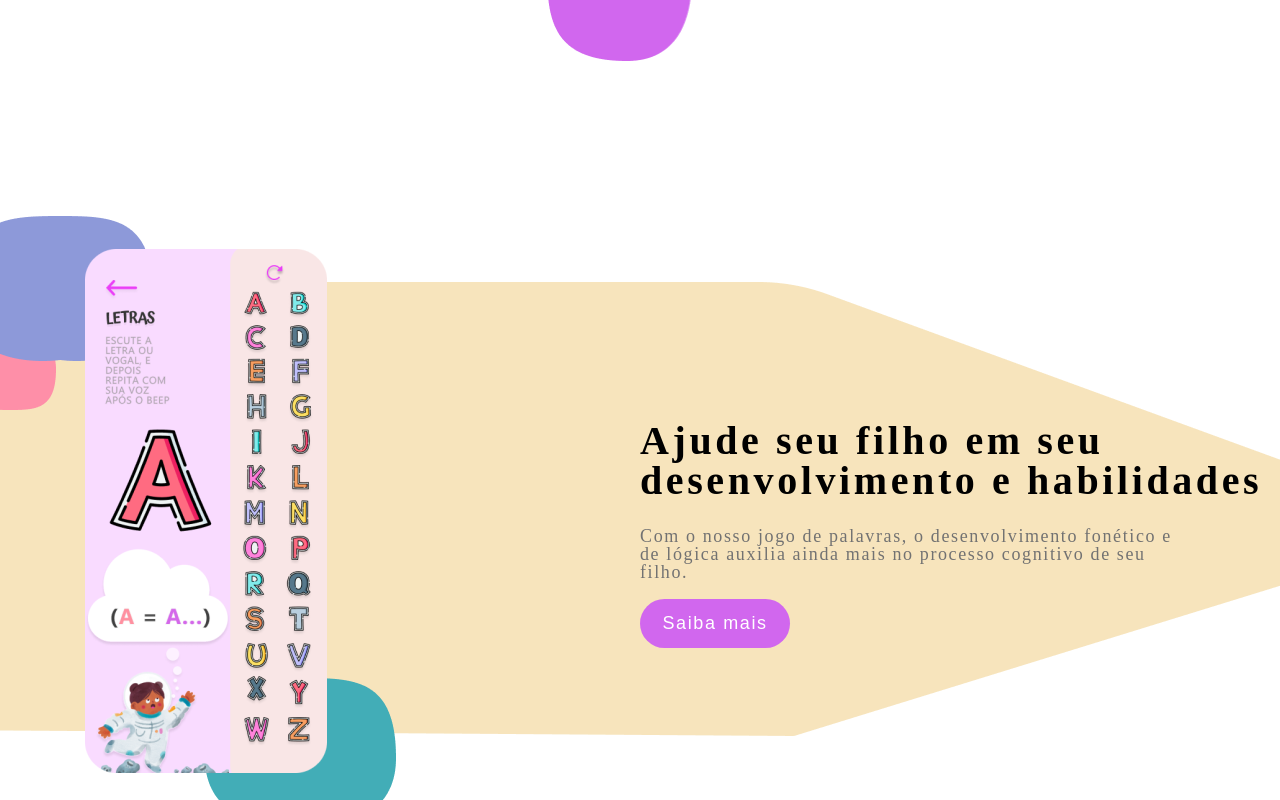
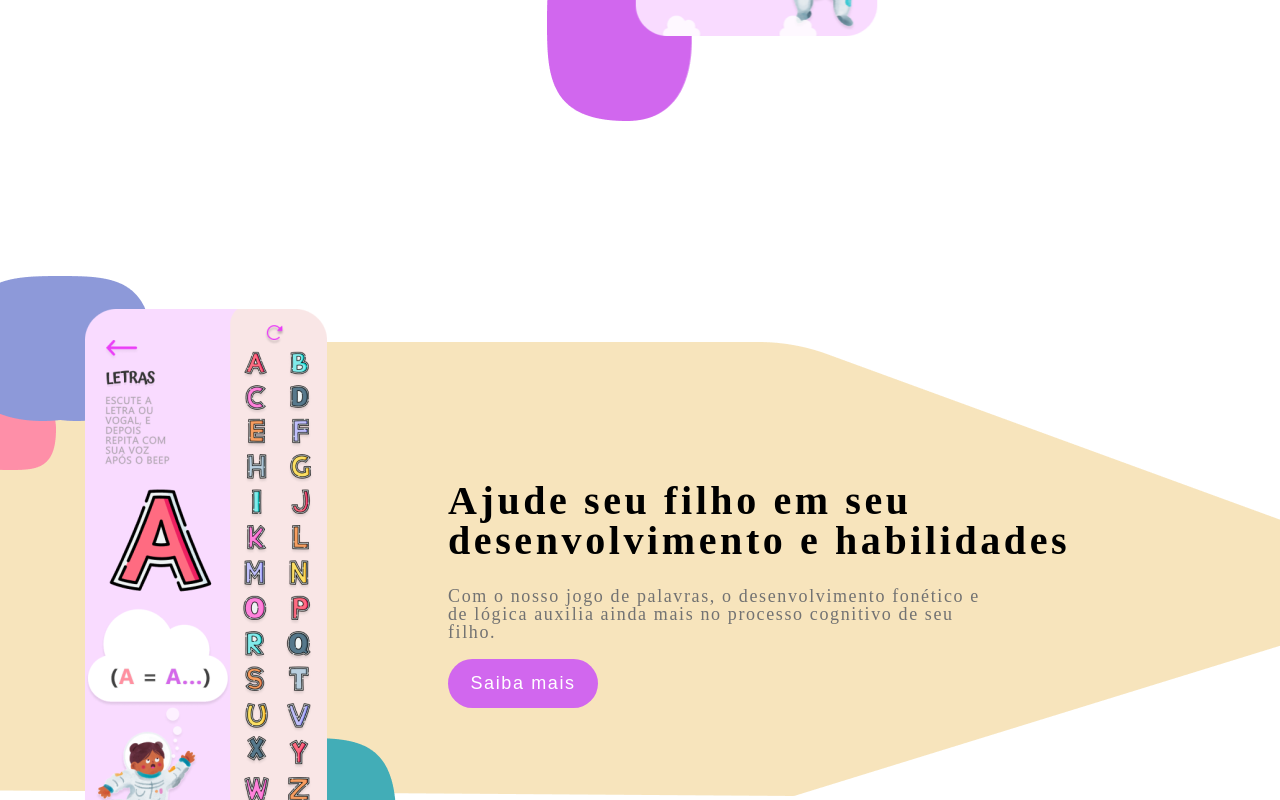
Before and after one commit to Brvnaxs/sunny-landing-page, a React (Vite) app: page / in a window 1280 px wide. Shown: the part 1540-2340 px from the top of the page. Built offline with nearby package versions, Linux system fonts and the light colour scheme; a web font is replaced by a local one.

Commit message:
atualiza

```diff
--- a/src/sections/home/styles.css
+++ b/src/sections/home/styles.css
@@ -3,6 +3,7 @@
     flex-direction: column;
     width: 100vw;
     background: linear-gradient(180deg, #F2C7EA -16.64%, rgba(217, 217, 217, 0) 83.36%);
+    margin-bottom: 60px;
 }
 
 .Home {
--- a/src/sections/section3/styles.css
+++ b/src/sections/section3/styles.css
@@ -8,9 +8,10 @@
     background-position: right;
     display: flex;
     align-items: center;
+    overflow-x: hidden;
 }
 .infos-3{
-    margin-left: 50%;
+    margin-left: 35%;
 }
 
 .SectionThree h1 {
--- a/src/sections/section7/styles.css
+++ b/src/sections/section7/styles.css
@@ -10,7 +10,7 @@
 }
 
 .news-letter {
-    margin-top: 10px;
+    margin-top: 25px;
     align-self: center;
     display: flex;
     flex-direction: column;
```
